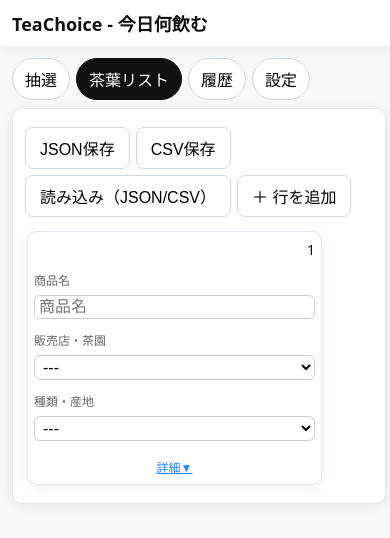
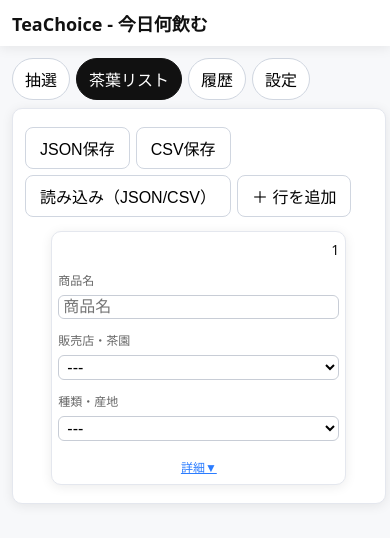
Before and after one commit to Nagi-Inaba/tea-picker, a plain HTML site: page index.html in a window 390 px wide. Both pictures are taken after a click on the button "茶葉リスト". Drawn offline with Linux system fonts and the light colour scheme.

Commit message:
Center tea table on mobile

```diff
--- a/index.html
+++ b/index.html
@@ -113,6 +113,7 @@
     #teaTable .col-note{width:8%}
     #teaTable .col-weight{width:5%}
     .teaTableWrap{overflow:visible;max-height:none;}
+    #tab-table > .teaTableWrap #teaTable{width:auto;margin-left:auto;margin-right:auto;}
     .pc-only{display:none;}
     .sp-only{display:inline;}
     .card{width:95%;margin-left:auto;margin-right:auto;}
```
